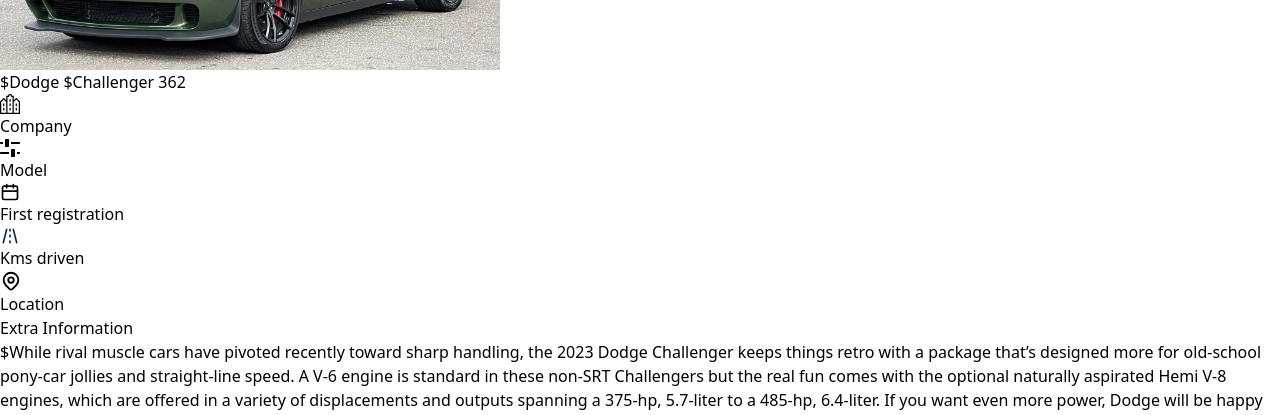
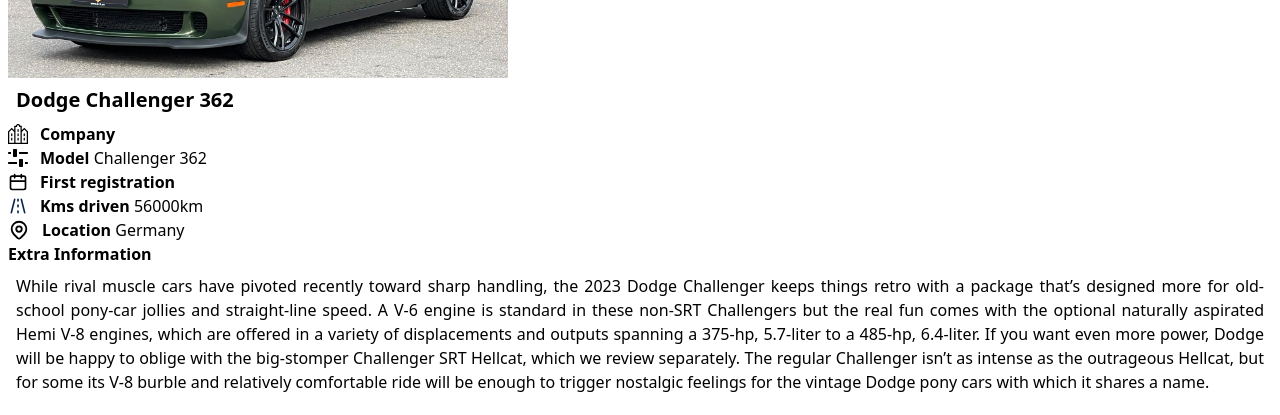
Before and after one commit to FatemehAria/car-gallery-nextjs, a Next.js app: page /cars/1 in a window 1280 px wide. Shown: the part 385-800 px from the top of the page. Built offline with nearby package versions, Linux system fonts and the light colour scheme.

Commit message:
car info styling initialized

```diff
--- a/components/CarData.js
+++ b/components/CarData.js
@@ -4,37 +4,54 @@ import Location from "@/public/icons/Location";
 import Model from "@/public/icons/Model";
 import Road from "@/public/icons/Road";
 import Image from "next/image";
-
+import styles from "./cardata.module.css";
 export default function CarData({ item }) {
   // console.log(item);
   return (
-    <div>
+    <div className="flex flex-col">
       <Image
         width={500}
         height={500}
         src={`${item.image}`}
-        alt={`${item.name + item.model}`}
+        alt={`${item.name} ${item.model}`}
       />
-      <p>
-        ${item.name} ${item.model}
+      <p className="font-bold text-xl p-2">
+        {item.name} {item.model}
       </p>
+
+      <div className={`${styles.overallInfo}`}>
+        <div>
+          <Company />
+          <p>Company</p>
+        </div>
+        <div>
+          <Model />
+          <p>
+            Model <span>{item.model}</span>
+          </p>
+        </div>
+        <div>
+          <Calender />
+          <p>First registration</p>
+        </div>
+        <div>
+          <Road />
+          <p>
+            Kms driven <span>{item.distance}km</span>
+          </p>
+        </div>
+      </div>
+
+      <div className={`${styles.overallInfo}`}>
+        <div>
+          <Location />
+          <p>Location <span>{item.location}</span></p>
+        </div>
+      </div>
+
       <div>
-        <Company />
-        <span>Company</span>
-        <Model />
-        <span>Model</span>
-        <Calender />
-        <span>First registration</span>
-        <Road />
-        <span>Kms driven</span>
-      </div>
-      <div>
-        <Location />
-        <span>Location</span>
-      </div>
-      <div>
-        <p>Extra Information</p>
-        <p>${item.description}</p>
+        <p className="font-bold">Extra Information</p>
+        <p className="p-2 text-justify">{item.description}</p>
       </div>
     </div>
   );
--- /dev/null
+++ b/components/cardata.module.css
@@ -0,0 +1,11 @@
+.overallInfo div {
+  font-weight: bold;
+  display: flex;
+  gap: 0.75rem;
+  justify-content: flex-start;
+  align-items: center;
+}
+
+.overallInfo span {
+  font-weight: lighter;
+}
--- a/styles/globals.css
+++ b/styles/globals.css
@@ -13,6 +13,7 @@ body {
   max-width: 100vw;
   overflow-x: hidden;
   min-height: 100%;
+  padding: 0.25rem;
 }
 
 a {
```
